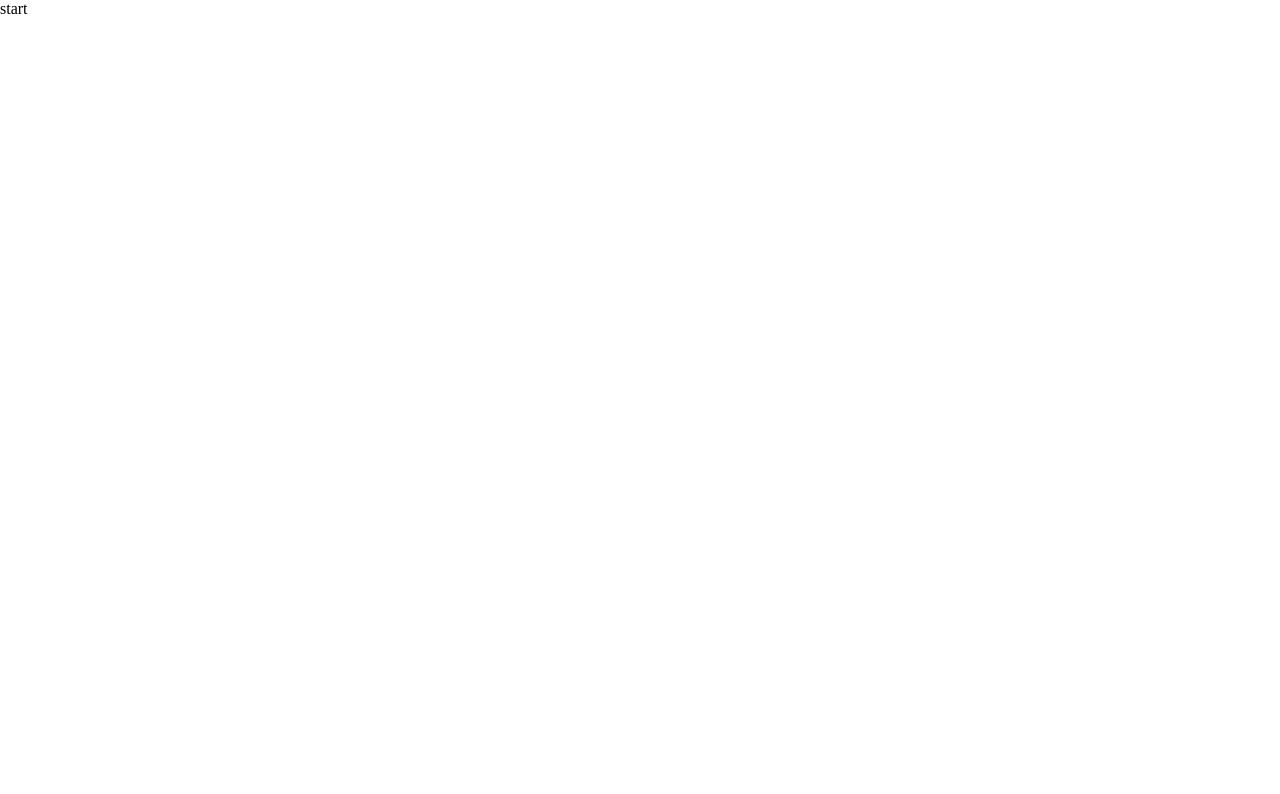
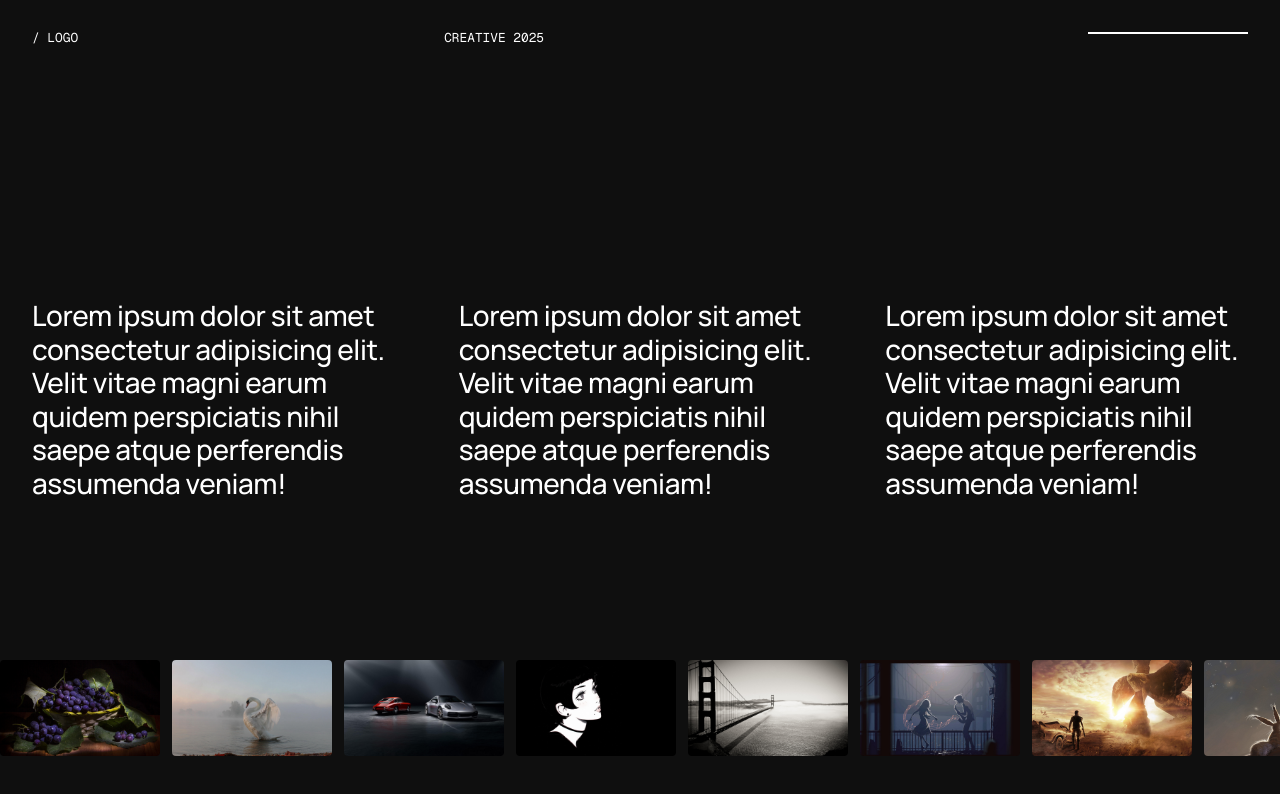
Before and after one commit to freetimezp/usefull-things-404-text, a website built with Vite: page index.html in a window 1280 px wide. Shown: the top 794 px of the page. Built offline with nearby package versions, Linux system fonts and the light colour scheme.

Commit message:
02. usefull-things-404-text. UI.

```diff
--- a/index.html
+++ b/index.html
@@ -10,7 +10,52 @@
     </head>
 
     <body>
-        start
+        <nav>
+            <p>/ Logo</p>
+            <p>Creative 2025</p>
+        </nav>
+
+        <div class="container">
+            <section class="hero">
+                <div class="about-copy">
+                    <div class="copy-block">
+                        <p>
+                            Lorem ipsum dolor sit amet consectetur adipisicing elit. Velit vitae magni earum quidem
+                            perspiciatis nihil saepe atque perferendis assumenda veniam!
+                        </p>
+                    </div>
+                    <div class="copy-block">
+                        <p>
+                            Lorem ipsum dolor sit amet consectetur adipisicing elit. Velit vitae magni earum quidem
+                            perspiciatis nihil saepe atque perferendis assumenda veniam!
+                        </p>
+                    </div>
+                    <div class="copy-block">
+                        <p>
+                            Lorem ipsum dolor sit amet consectetur adipisicing elit. Velit vitae magni earum quidem
+                            perspiciatis nihil saepe atque perferendis assumenda veniam!
+                        </p>
+                    </div>
+                </div>
+
+                <div class="marquee">
+                    <div class="marquee-track">
+                        <div class="marquee-item"><img src="./src/assets/images/img_1.jpg" alt="" /></div>
+                        <div class="marquee-item"><img src="./src/assets/images/img_2.jpg" alt="" /></div>
+                        <div class="marquee-item"><img src="./src/assets/images/img_3.jpg" alt="" /></div>
+                        <div class="marquee-item"><img src="./src/assets/images/img_4.jpg" alt="" /></div>
+                        <div class="marquee-item"><img src="./src/assets/images/img_5.jpg" alt="" /></div>
+                        <div class="marquee-item"><img src="./src/assets/images/img_6.jpg" alt="" /></div>
+                        <div class="marquee-item"><img src="./src/assets/images/img_7.jpg" alt="" /></div>
+                        <div class="marquee-item"><img src="./src/assets/images/img_8.jpg" alt="" /></div>
+                        <div class="marquee-item"><img src="./src/assets/images/img_9.jpg" alt="" /></div>
+                        <div class="marquee-item"><img src="./src/assets/images/img_10.jpg" alt="" /></div>
+                    </div>
+                </div>
+
+                <div class="scroll-indicator"></div>
+            </section>
+        </div>
 
         <script type="module" src="./src/assets/js/main.js"></script>
     </body>
--- a/src/assets/css/style.css
+++ b/src/assets/css/style.css
@@ -1,3 +1,5 @@
+@import url("https://fonts.googleapis.com/css2?family=Geist+Mono:wght@100..900&family=Manrope:wght@200..800&display=swap");
+
 * {
     padding: 0;
     margin: 0;
@@ -9,3 +11,136 @@
 a {
     text-decoration: none;
 }
+
+::-webkit-scrollbar {
+    display: none;
+}
+
+body {
+    font-family: "Manrope", sans-serif;
+    background-color: #0f0f0f;
+    color: #fff;
+}
+
+img {
+    width: 100%;
+    height: 100%;
+    object-fit: cover;
+}
+
+nav {
+    position: fixed;
+    top: 0;
+    left: 0;
+    padding: 2rem;
+    width: 45%;
+    display: flex;
+    justify-content: space-between;
+}
+
+nav p {
+    text-transform: uppercase;
+    font-family: "Geist Mono";
+    font-size: 0.8rem;
+    line-height: 1;
+}
+
+.container {
+    position: relative;
+    width: 100%;
+    height: 600vh;
+}
+
+.hero {
+    position: fixed;
+    top: 0;
+    left: 0;
+    width: 100%;
+    height: 100svh;
+    overflow: hidden;
+}
+
+.about-copy {
+    position: absolute;
+    left: 0;
+    top: 50%;
+    transform: translateY(-50%);
+    width: 100%;
+    padding: 2rem;
+    display: flex;
+    gap: 4rem;
+}
+
+.copy-block {
+    flex: 1;
+}
+
+.copy-block p {
+    font-size: 1.75rem;
+    font-weight: 500;
+    letter-spacing: -0.025rem;
+    line-height: 1.2;
+}
+
+.copy-block p .word {
+    will-change: transform;
+}
+
+.scroll-indicator {
+    position: absolute;
+    width: 10rem;
+    height: 0.1rem;
+    top: 2rem;
+    right: 2rem;
+    background-color: #2f2f2f;
+}
+
+.scroll-indicator::after {
+    content: "";
+    position: absolute;
+    top: 0;
+    left: 0;
+    width: 100%;
+    height: 100%;
+    background-color: #fff;
+    transform-origin: left;
+    transform: scaleX(var(--progress), 0);
+    will-change: transform;
+}
+
+.marquee {
+    position: absolute;
+    left: 0;
+    bottom: 2rem;
+    width: 100%;
+    height: 7.5rem;
+    overflow: hidden;
+    display: flex;
+    align-items: center;
+}
+
+.marquee-track {
+    display: flex;
+    gap: 0.75rem;
+    will-change: transform;
+}
+
+.marquee-item {
+    width: 10rem;
+    height: 6rem;
+    border-radius: 0.25rem;
+    overflow: hidden;
+}
+
+@media (max-width: 1000px) {
+    nav {
+        flex-direction: column-reverse;
+    }
+    .about-copy {
+        top: 20rem;
+        flex-direction: column;
+    }
+    .copy-block p {
+        font-size: 1.25rem;
+    }
+}
```
Also changed, not shown: src/assets/images/img_1.jpg (added), src/assets/images/img_2.jpg (added), src/assets/images/img_3.jpg (added), src/assets/images/img_4.jpg (added), src/assets/images/img_5.jpg (added), src/assets/images/img_6.jpg (added), src/assets/images/img_7.jpg (added), src/assets/images/img_8.jpg (added), src/assets/images/img_9.jpg (added), 2 other files.
